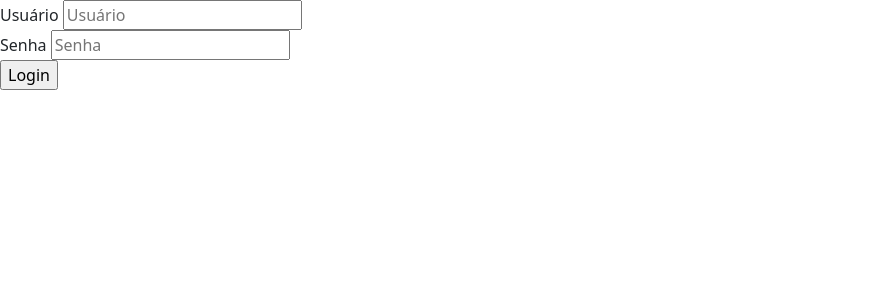
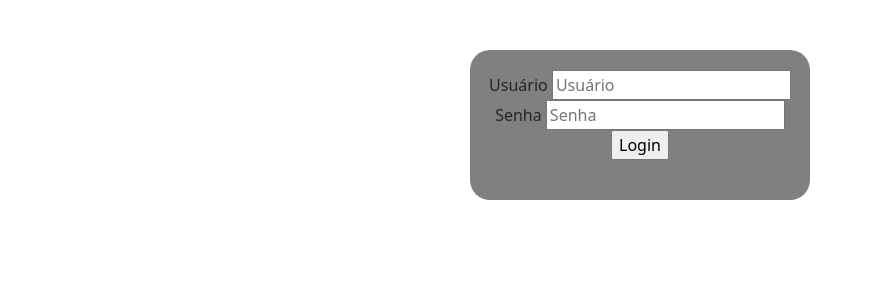
Before and after one commit to IvanRBrrs/LogicaDeProgramacao-Aula002, a PHP site: page / in a window 1280 px wide. Shown: the top 300 px of the page, without its empty margins (0-873 px from the left). Run offline with PHP 8.4, Linux system fonts and the light colour scheme; some libraries are stand-ins or nearby versions.

Commit message:
Styles add

```diff
--- a/css/estilo.css
+++ b/css/estilo.css
@@ -1 +1,23 @@
 @import url('https://fonts.googleapis.com/css2?family=Montserrat:wght@100;300;500;900&display=swap');
+
+*{
+    margin: 0 auto;
+}
+.main{
+    margin: 0 auto;
+    text-align: center;
+    padding-top: 20px;
+    background-color: gray;
+    width: 340px;
+    height: 150px;
+    border-radius: 20px;
+    margin-top: 50px;
+}
+.box{
+    margin: 0 auto;
+    text-align: center;
+}
+.campo{
+    margin: 0 auto;
+    text-align: center;
+}
```
